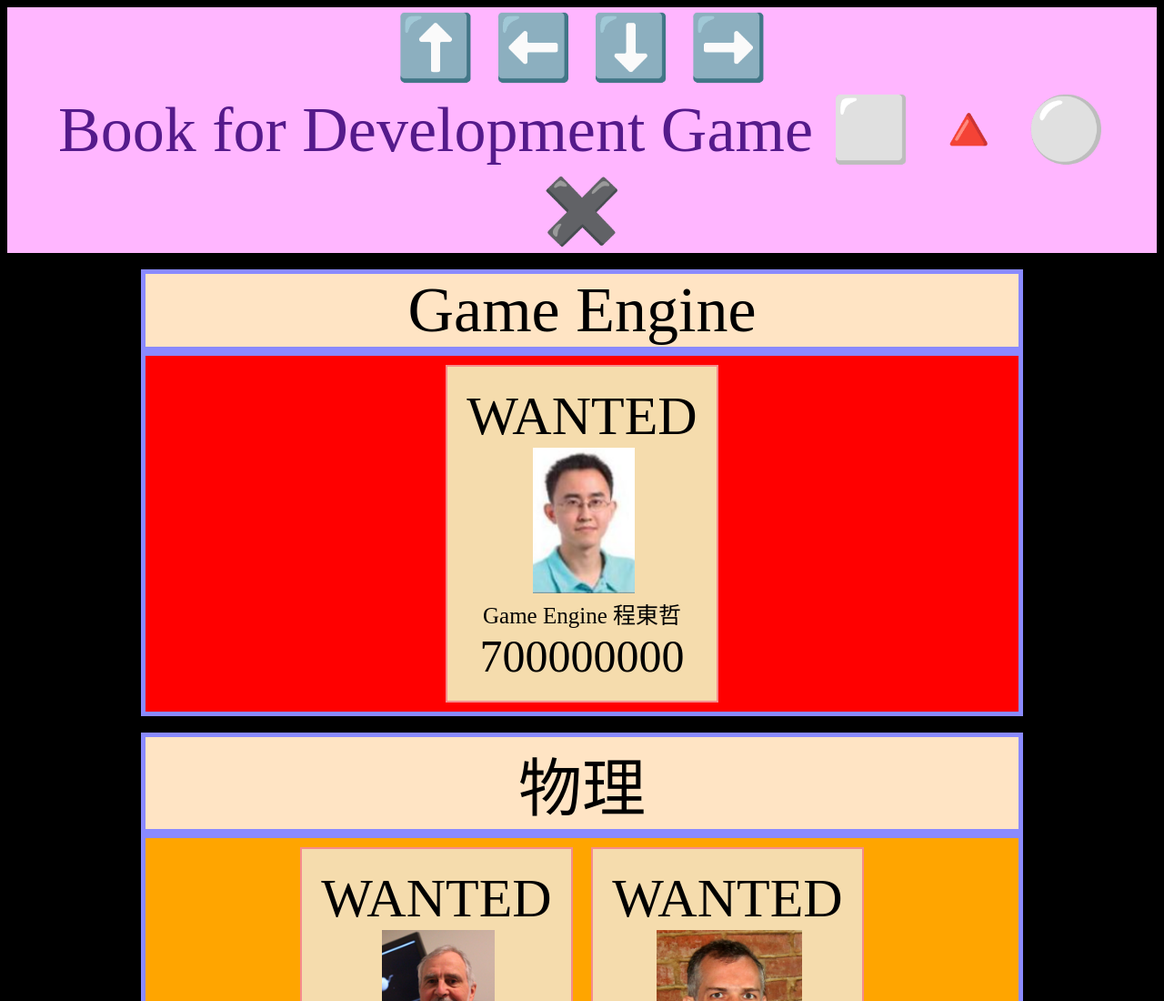
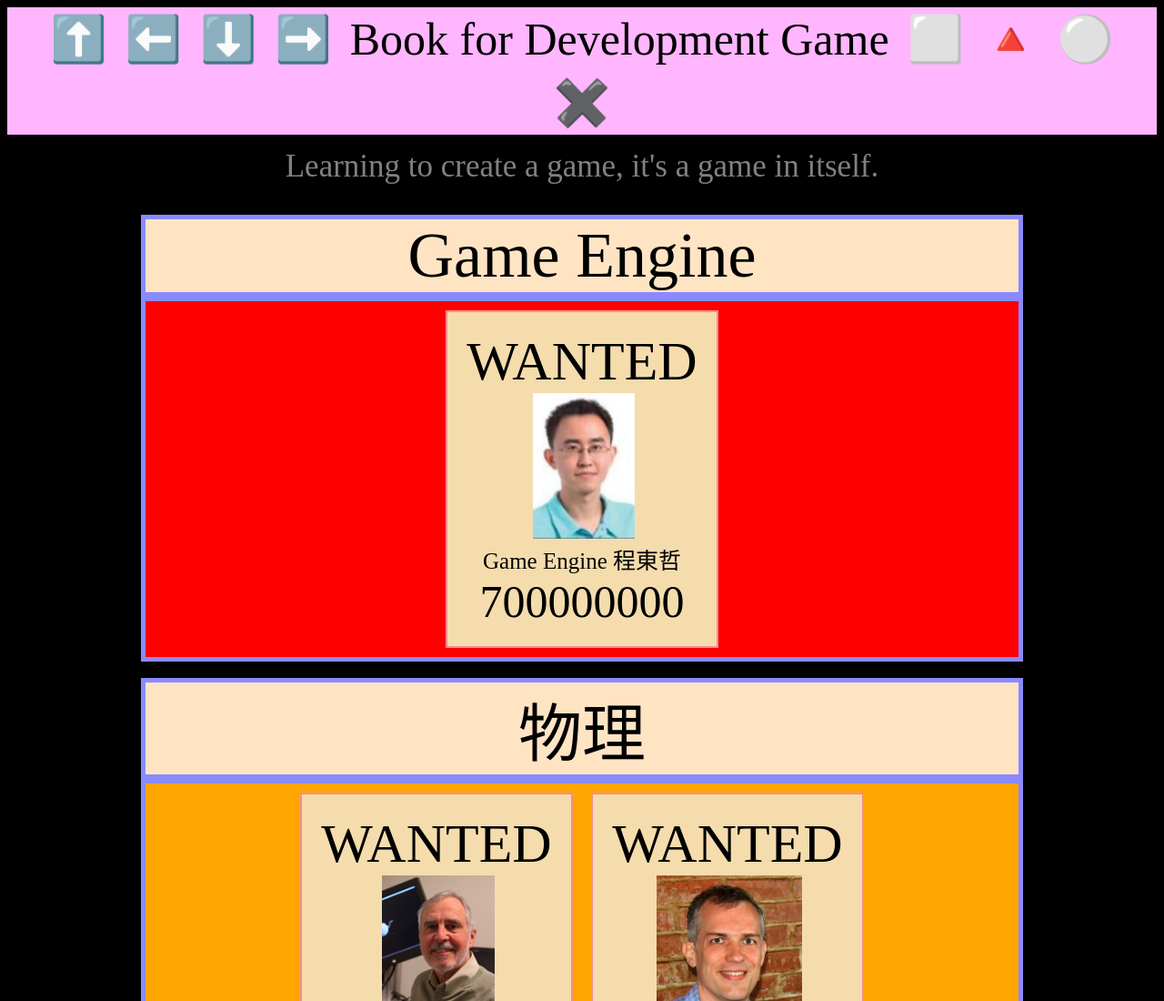
Before and after one commit to xwc2021/css-practice, a plain HTML site: page Book-for-Development-Game.html in a window 1280 px wide. Shown: the top 1100 px of the page at 91% size. Drawn offline with Linux system fonts and the light colour scheme; files whose address does not match are found by name.

Commit message:
調整一些顏色width

```diff
--- a/Book-for-Development-Game.html
+++ b/Book-for-Development-Game.html
@@ -13,7 +13,7 @@
 
         .nav {
             position: relative;
-            max-width: 1920px;
+            max-width: 1400px;
             background: rgb(255, 182, 255);
             text-align: center;
             font-size: 0px;
@@ -21,10 +21,11 @@
         }
 
         .nav a {
+            color: black;
             display: inline-block;
-            font-size: 70px;
+            font-size: 50px;
             box-sizing: border-box;
-            line-height: 70px;
+            line-height: 50px;
             padding: 10px 10px;
             /* transition: 1.5s; */
             text-decoration: none;
@@ -32,6 +33,13 @@
 
         .nav a:hover {
             background-color: orange;
+        }
+
+        .sentence {
+            font-size: 35px;
+            line-height: 70px;
+            text-align: center;
+            color: gray;
         }
 
         .level-title {
@@ -137,6 +145,7 @@
         <a href="">⚪️</a>
         <a href="">✖️</a>
     </div>
+    <div class="sentence">Learning to create a game, it's a game in itself.</div>
     <br>
 
     <div class="level-title">Game Engine</div>
```
